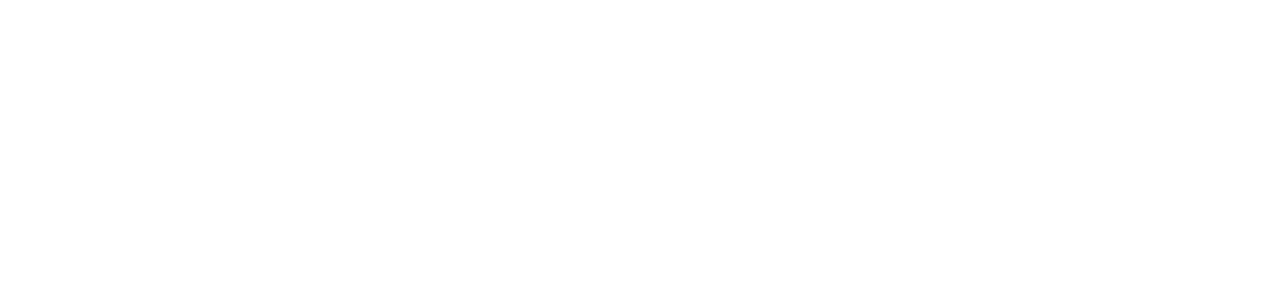
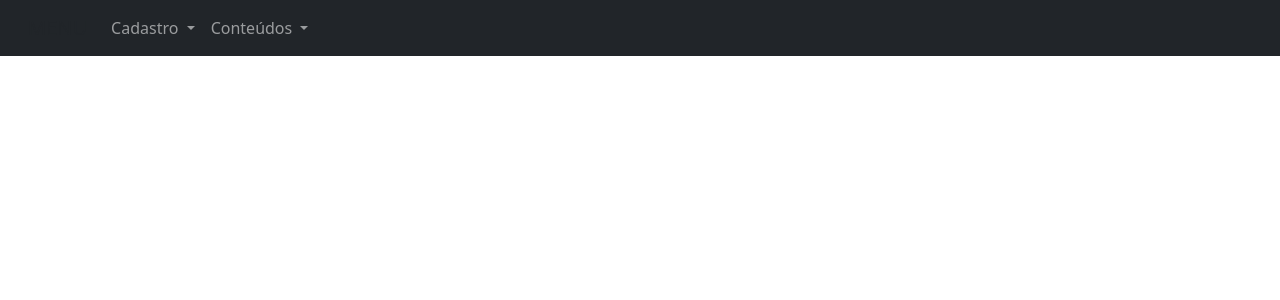
Before and after one commit to EllenBecker/app-study, an Angular app: page / in a window 1280 px wide. Shown: the top 300 px of the page. Built offline with nearby package versions, Linux system fonts and the light colour scheme.

Commit message:
Header inicial

```diff
--- a/src/app/app.component.html
+++ b/src/app/app.component.html
@@ -1,3 +1,4 @@
+<app-header></app-header>
 <div class="container">
   <router-outlet></router-outlet>
 </div>
--- a/src/app/app.module.ts
+++ b/src/app/app.module.ts
@@ -4,10 +4,11 @@
 import { HttpClientModule } from '@angular/common/http';
 import { RouterModule } from '@angular/router';
 import { AppRoutingModule } from './app-routing.module';
+import { HeaderComponent } from './header/header.component';
 import { ConteudoModule } from './conteudo/conteudo.module';
 
 @NgModule({
-  declarations: [AppComponent],
+  declarations: [AppComponent, HeaderComponent],
   imports: [
     BrowserModule,
     RouterModule,
--- /dev/null
+++ b/src/app/header/header.component.html
@@ -0,0 +1,62 @@
+<nav class="navbar navbar-expand-lg navbar-dark bg-dark">
+  <div class="container-fluid">
+    <a class="navbar-brand">MENU</a>
+    <button
+      class="navbar-toggler"
+      type="button"
+      data-bs-toggle="collapse"
+      data-bs-target="#navbarNavDarkDropdown"
+      aria-controls="navbarNavDarkDropdown"
+      aria-expanded="false"
+      aria-label="Toggle navigation"
+    >
+      <span class="navbar-toggler-icon"></span>
+    </button>
+    <div class="collapse navbar-collapse" id="navbarNavDarkDropdown">
+      <ul class="navbar-nav">
+        <li class="nav-item dropdown">
+          <a
+            class="nav-link dropdown-toggle"
+            id="navbarDarkDropdownMenuLink"
+            role="button"
+            data-bs-toggle="dropdown"
+            aria-expanded="false"
+          >
+            Cadastro
+          </a>
+          <ul
+            class="dropdown-menu dropdown-menu-dark"
+            aria-labelledby="navbarDarkDropdownMenuLink"
+          >
+            <li>
+              <a class="dropdown-item" [routerLink]="'conteudo/create'"
+                >Cadastro um Conteúdo</a
+              >
+            </li>
+          </ul>
+        </li>
+        <li class="nav-item dropdown">
+          <a
+            class="nav-link dropdown-toggle"
+            id="navbarDarkDropdownMenuLink"
+            role="button"
+            data-bs-toggle="dropdown"
+            aria-expanded="false"
+          >
+            Conteúdos
+          </a>
+          <ul
+            class="dropdown-menu dropdown-menu-dark"
+            aria-labelledby="navbarDarkDropdownMenuLink"
+          >
+            <li>
+              <a class="dropdown-item" [routerLink]="'conteudo/list'"
+                >Listagem de Conteúdos</a
+              >
+            </li>
+          </ul>
+        </li>
+      </ul>
+    </div>
+  </div>
+</nav>
--- /dev/null
+++ b/src/app/header/header.component.ts
@@ -0,0 +1,12 @@
+import { Component, OnInit } from '@angular/core';
+
+@Component({
+  selector: 'app-header',
+  templateUrl: './header.component.html',
+  styleUrls: ['./header.component.css'],
+})
+export class HeaderComponent implements OnInit {
+  constructor() {}
+
+  ngOnInit(): void {}
+}
```
Also changed, not shown: src/app/header/header.component.css (added).
